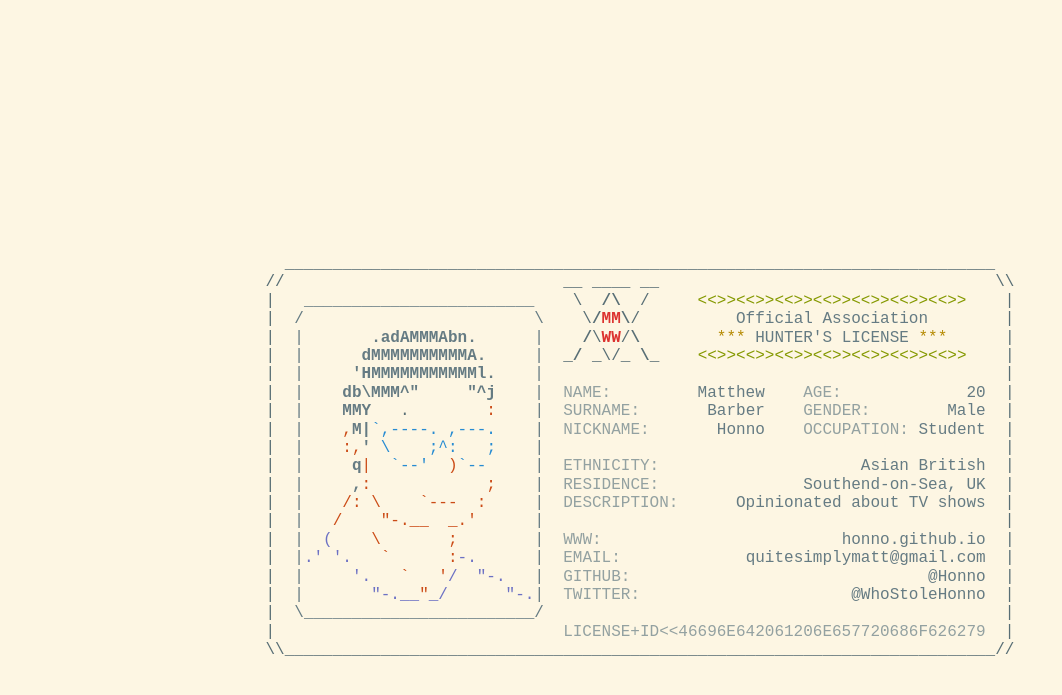
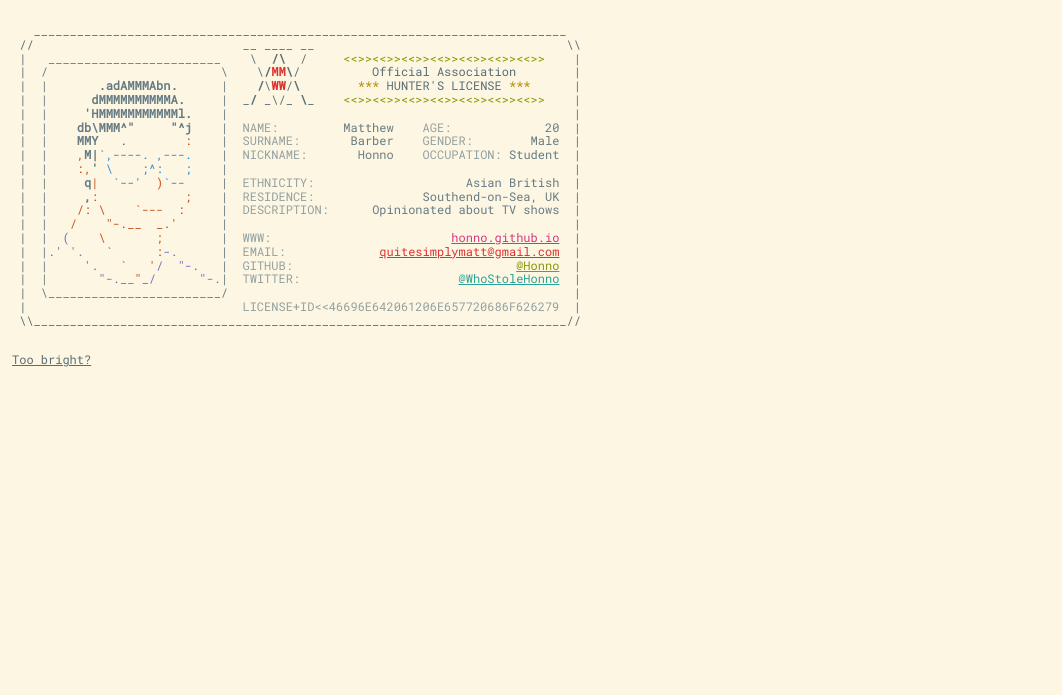
Before and after one commit to honno/honno.github.io, a Jekyll site: the page built from index.md, in a window 1280 px wide. Shown: the top 695 px of the page, without its empty margins (0-1062 px from the left). Built offline with Jekyll 4.4.1, drawn with Linux system fonts in a browser that asks for light colours.

Commit message:
making things look clean

```diff
--- a/_includes/card.html
+++ b/_includes/card.html
@@ -1,4 +1,4 @@
-<pre class="c-main">
+<pre class="main">
    <span class="border">__________________________________________________________________________</span>
  <span class="border">/</span><span class="border">/</span>                             <span class="logo">__</span> <span class="logo">____</span> <span class="logo">__</span>                                   <span class="border">\</span><span class="border">\</span>
  <span class="border">|</span>   <span class="photo-border">________________________</span>    <span class="logo">\</span>  <span class="logo-emphasised">/\</span>  <span class="logo">/</span>     <span class="banner">&lt;&lt;&gt;&gt;&lt;&lt;&gt;&gt;&lt;&lt;&gt;&gt;&lt;&lt;&gt;&gt;&lt;&lt;&gt;&gt;&lt;&lt;&gt;&gt;&lt;&lt;&gt;&gt;</span>    <span class="border">|</span>
@@ -14,10 +14,10 @@
  <span class="border">|</span>  <span class="photo-border">|</span>     <span class="hair">,</span><span class="skin">:</span>            <span class="skin">;</span>    <span class="photo-border">|</span>  <span class="label">RESIDENCE:</span>               <span class="text">Southend-on-Sea, UK</span>  <span class="border">|</span>
  <span class="border">|</span>  <span class="photo-border">|</span>    <span class="skin">/:</span> <span class="skin">\</span>    <span class="skin">`---</span>  <span class="skin">:</span>     <span class="photo-border">|</span>  <span class="label">DESCRIPTION:</span>      <span class="text">Opinionated about TV shows</span>  <span class="border">|</span>
  <span class="border">|</span>  <span class="photo-border">|</span>   <span class="skin">/</span>  <span class="skin"> </span> <span class="skin">&quot;-.__  _.'</span>      <span class="photo-border">|</span>                                                <span class="border">|</span>
- <span class="border">|</span>  <span class="photo-border">|</span>  <span class="shirt">(</span>    <span class="skin">\</span>    <span class="skin">  </span> <span class="skin">;</span>        <span class="photo-border">|</span>  <span class="label">WWW:</span>                         <span class="text">honno.github.io</span>  <span class="border">|</span>
- <span class="border">|</span>  <span class="photo-border">|</span><span class="shirt">.'</span> <span class="shirt">'.</span>   <span class="skin">` </span>     <span class="skin">:</span><span class="shirt">-.</span>      <span class="photo-border">|</span>  <span class="label">EMAIL:</span>             <span class="text">quitesimplymatt@gmail.com</span>  <span class="border">|</span>
- <span class="border">|</span>  <span class="photo-border">|</span>     <span class="shirt">'.</span>   <span class="skin">` </span>  <span class="skin">'</span><span class="shirt">/</span>  <span class="shirt">&quot;-.</span>   <span class="photo-border">|</span>  <span class="label">GITHUB:</span>                               <span class="text">@Honno</span>  <span class="border">|</span>
- <span class="border">|</span>  <span class="photo-border">|</span>       <span class="shirt">&quot;-.__</span><span class="skin">&quot;</span><span class="shirt">_/</span>      <span class="shirt">&quot;-.</span><span class="photo-border">|</span>  <span class="label">TWITTER:</span>                      <span class="text">@WhoStoleHonno</span>  <span class="border">|</span>
+ <span class="border">|</span>  <span class="photo-border">|</span>  <span class="shirt">(</span>    <span class="skin">\</span>    <span class="skin">  </span> <span class="skin">;</span>        <span class="photo-border">|</span>  <span class="label">WWW:</span>                         <span class="text"><a href="https://honno.github.io" class="www">honno.github.io</a></span>  <span class="border">|</span>
+ <span class="border">|</span>  <span class="photo-border">|</span><span class="shirt">.'</span> <span class="shirt">'.</span>   <span class="skin">` </span>     <span class="skin">:</span><span class="shirt">-.</span>      <span class="photo-border">|</span>  <span class="label">EMAIL:</span>             <span class="text"><a href="mailto:quitesimplymatt@gmail.com" class="email">quitesimplymatt@gmail.com</a></span>  <span class="border">|</span>
+ <span class="border">|</span>  <span class="photo-border">|</span>     <span class="shirt">'.</span>   <span class="skin">` </span>  <span class="skin">'</span><span class="shirt">/</span>  <span class="shirt">&quot;-.</span>   <span class="photo-border">|</span>  <span class="label">GITHUB:</span>                               <span class="text"><a href="https://github.com/Honno" class="github">@Honno</a></span>  <span class="border">|</span>
+ <span class="border">|</span>  <span class="photo-border">|</span>       <span class="shirt">&quot;-.__</span><span class="skin">&quot;</span><span class="shirt">_/</span>      <span class="shirt">&quot;-.</span><span class="photo-border">|</span>  <span class="label">TWITTER:</span>                      <span class="text"><a href="https://twitter.com/WhoStoleHonno" class="twitter">@WhoStoleHonno</a></span>  <span class="border">|</span>
  <span class="border">|</span>  <span class="photo-border">\________________________/</span>                                                <span class="border">|</span>
  <span class="border">|</span>                              <span class="label">LICENSE+ID&lt;&lt;46696E642061206E657720686F626279</span>  <span class="border">|</span>
  <span class="border">\</span><span class="border">\</span><span class="border">__________________________________________________________________________</span><span class="border">/</span><span class="border">/</span>
--- a/_layouts/landing.html
+++ b/_layouts/landing.html
@@ -4,12 +4,14 @@
         <meta charset="utf-8">
         <title>{{ page.title }}</title>
         <meta name="description" content="{{ site.description }}" />
-        <link rel="stylesheet"  href="normalize.css" />
-        <link rel="stylesheet" href="main.css" />
+        <link href="https://fonts.googleapis.com/css?family=Roboto+Mono" rel="stylesheet">
+        <link rel="stylesheet"  href="normalize.css">
+        <link rel="stylesheet" href="main.css">
     </head>
     <body>
         <main>
             {{ content }}
+            <p><a id="toggle" href="#">Too bright?</a></p>
         </main>
     </body>
 </html>
--- a/_sass/_mixins.scss
+++ b/_sass/_mixins.scss
@@ -1,8 +1,16 @@
-@mixin rebase($emphasis, $primary, $secondary, $background, $background-highlights) {
+@mixin rebase($emphasis, $primary, $secondary, $background, $background-highlights, $opposite) {
     color: $primary;
-    background-color: $background;
+    background: $background;
 
-    .c-main {
+    ::selection {
+        background: $background-highlights;
+    }
+
+    a {
+        color: $emphasis;
+    }
+
+    .main {
         span {
             &.label { color: $secondary }
             &.text { color: $primary }
@@ -13,8 +21,8 @@
             &.logo { color: $emphasis }
             &.logo-emphasised { color: $emphasis }
 
-            &.banner-text { color: $primary }
-            &.banner-text-highlight { color: $primary }
+            &.banner-text { color: $emphasis }
+            &.banner-text-highlight { color: $emphasis }
 
             &.photo-border { color: $primary }
             &.beauty-spot { color: $emphasis }
--- a/main.scss
+++ b/main.scss
@@ -1,19 +1,27 @@
 ---
 ---
 
+/* Imports */
 @import "colours";
 @import "mixins";
 
+/* A variable */
+$font-stack: 'Roboto Mono', monospace;
+
+/* General niceties */
+
 body {
-    height: 100%;
-    padding: 0;
+    padding: 1em;
+
+    font-family: $font-stack;
+    font-size: 12px;
 }
 
-.c-main {
-    position: absolute;
-    top: 50%;
-    left: 50%;
-    transform: translate(-50%, -50%);
+/* Blocks or something */
+
+.main {
+    font-family: $font-stack;
+    font-size: 12px;
 
     span {
         &.logo-emphasised { font-weight: bold }
@@ -26,9 +34,20 @@ body {
         &.hair { font-weight: bold }
         &.glasses { color: $blue }
         &.shirt { color: $violet }
-
     }
 }
 
-body, .t--light { @include rebase($base01, $base00, $base1, $base3, $base2) }
-.t--dark { @include rebase($base1, $base0, $base01, $base03, $base02) }
+// definitions for light and dark modes of the site
+body, .t--light { @include rebase($base01, $base00, $base1, $base3, $base2, $base03) }
+.t--dark { @include rebase($base1, $base0, $base01, $base03, $base02, $base3) }
+
+/* Inline styles */
+
+span.text {
+    a {
+        &.www { color: $magenta }
+        &.email { color: $red }
+        &.github { color: $green }
+        &.twitter { color: $cyan }
+    }
+}
```
Also changed, not shown: index.md (+1 -1 lines).
